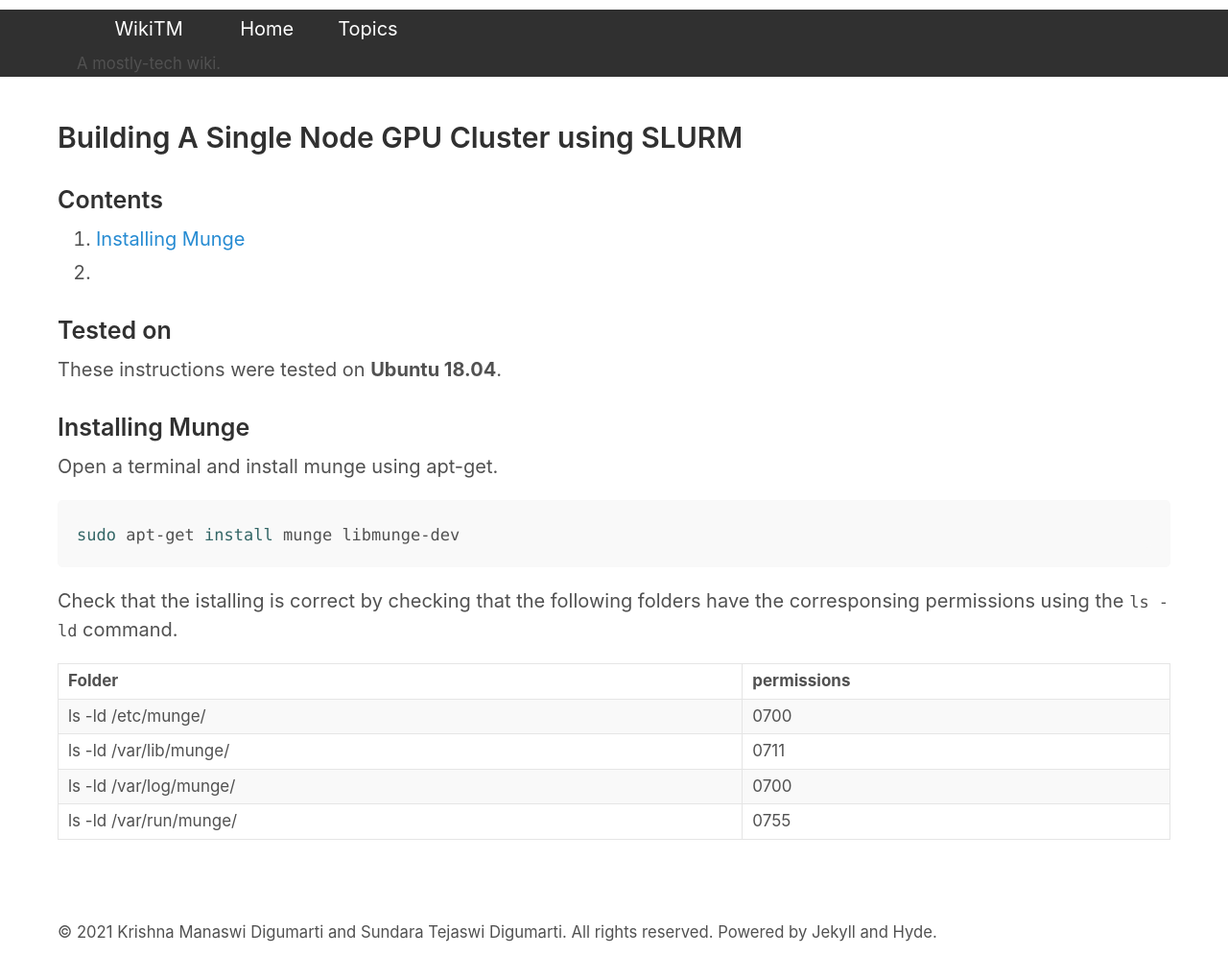
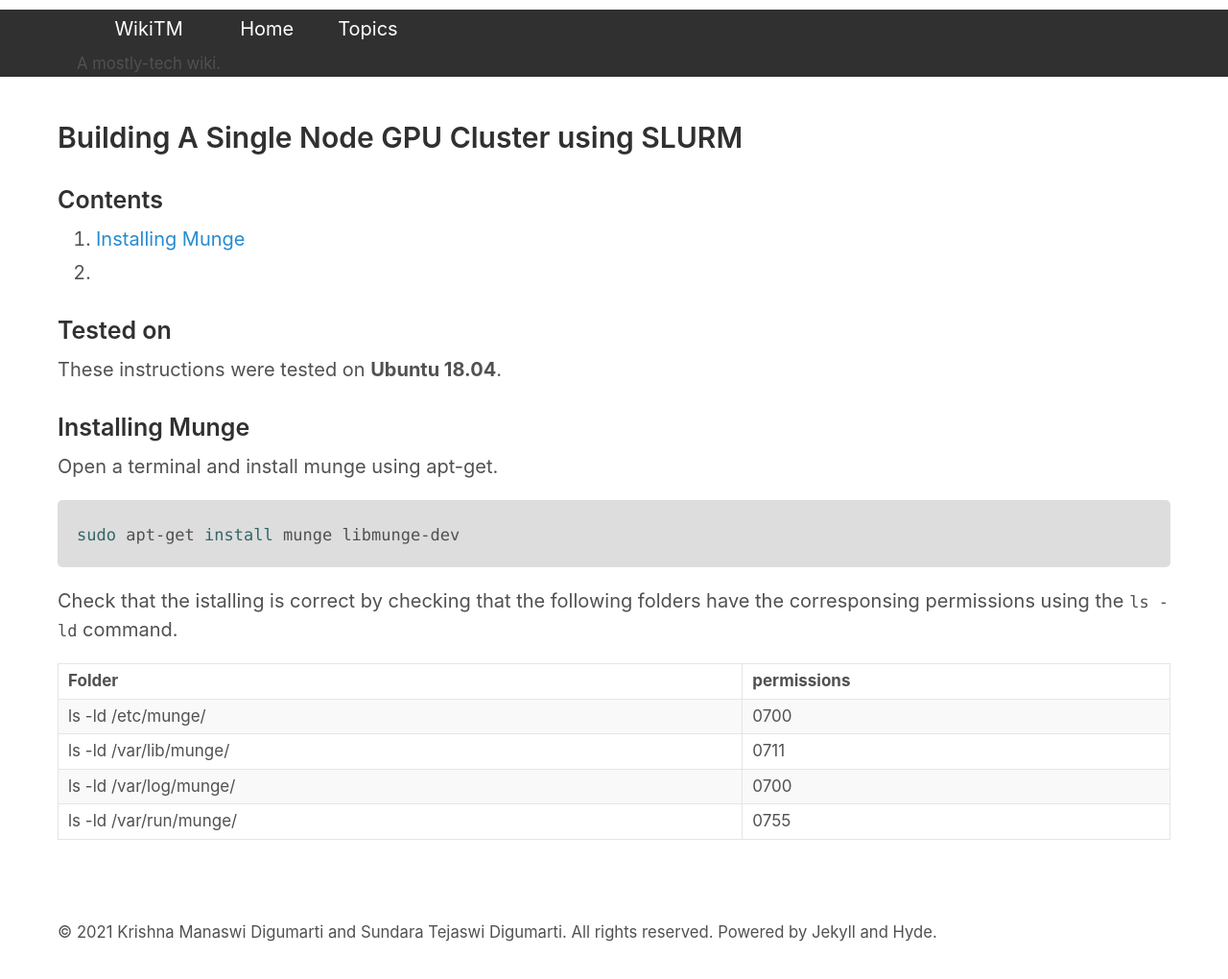
Before and after one commit to tejaswid/wikitm, a Jekyll site: the page built from topics/_slurm/installingSlurm.md, in a window 1280 px wide and 1025 px high. Shown: the top 1020 px of the window at 96% size. Built offline with Jekyll 4.4.1, drawn with Linux system fonts in a browser that asks for light colours.

Commit message:
trying to tweak highlight colout for inline code

```diff
--- a/_sass/_code.scss
+++ b/_sass/_code.scss
@@ -22,7 +22,7 @@ pre {
 .highlight {
   padding: 1rem;
   margin-bottom: 1rem;
-  background-color: #f9f9f9;
+  background-color: #dddddd;
   border-radius: .25rem;
 
   pre {
```
